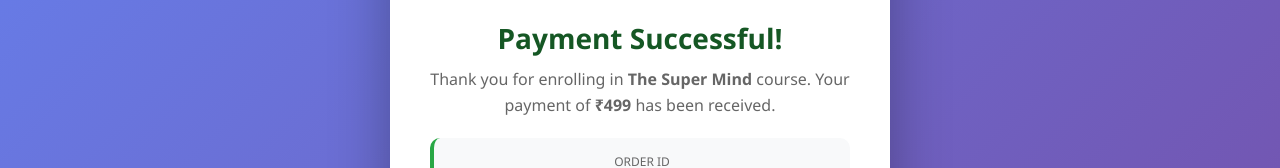
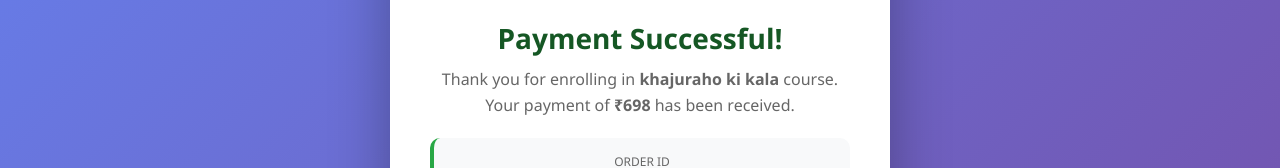
Before and after one commit to khajuraho-ki/khajuraho, a website: page thankyou.html in a window 1280 px wide. Shown: the part 151-319 px from the top of the page. Drawn offline with Linux system fonts and the light colour scheme.

Commit message:
Update thankyou.html

```diff
--- a/thankyou.html
+++ b/thankyou.html
@@ -85,7 +85,7 @@
     <div class="container">
         <div class="success-icon">✓</div>
         <h1>Payment Successful!</h1>
-        <p>Thank you for enrolling in <strong>The Super Mind</strong> course. Your payment of <strong>₹499</strong> has been received.</p>
+        <p>Thank you for enrolling in <strong>khajuraho ki kala</strong> course. Your payment of <strong>₹698</strong> has been received.</p>
 
         <div class="order-box">
             <div class="order-label">Order ID</div>
```
